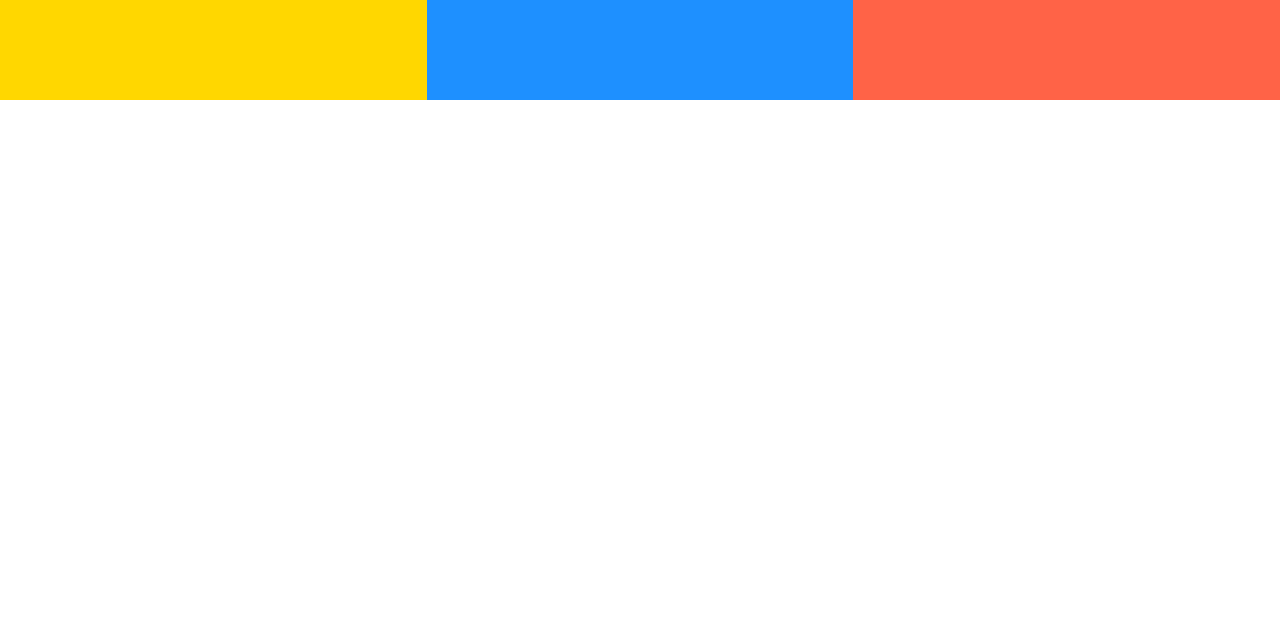
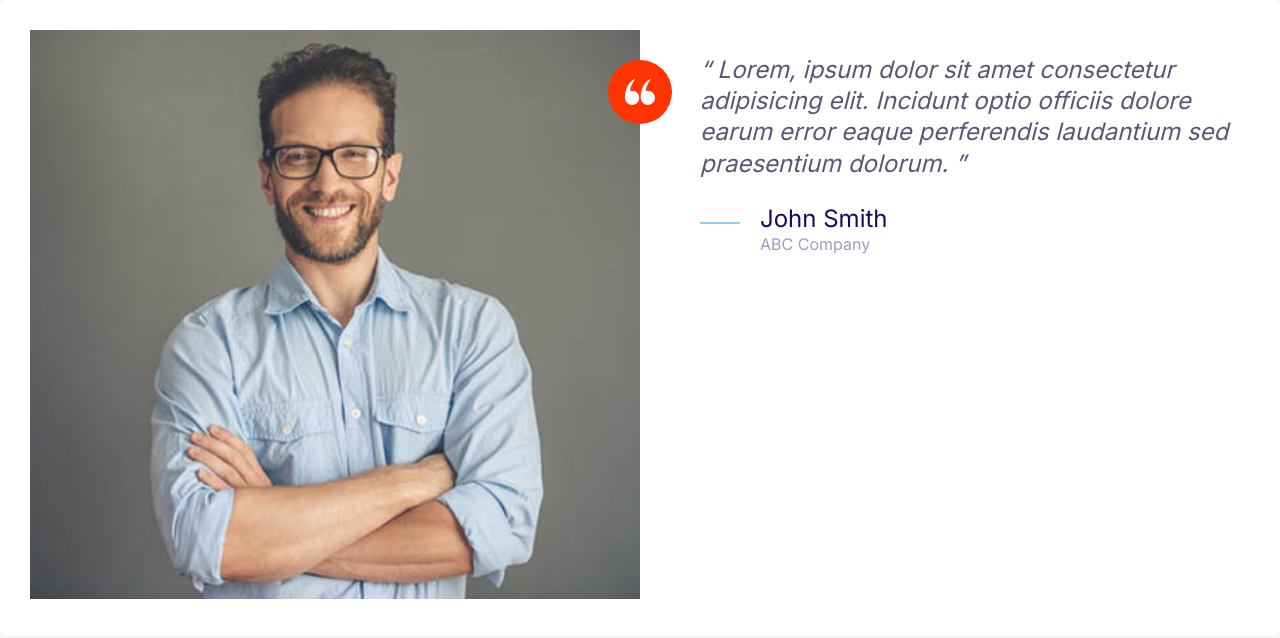
Before and after one commit to SaketKothari/cloudify, a plain HTML site: page index.html in a window 1280 px wide. Drawn offline with Linux system fonts and the light colour scheme.

Commit message:
Implemented Testimonial Component

```diff
--- a/css/styles.css
+++ b/css/styles.css
@@ -164,6 +164,7 @@ a {
   height: 40px;
 }
 
+/* Using this in testimonial */
 .icon--small {
   width: 30px;
   height: 30px;
@@ -173,6 +174,7 @@ a {
   fill: var(--color-primary);
 }
 
+/* Using this in testimonial */
 .icon--white {
   fill: #fff;
 }
@@ -187,6 +189,7 @@ a {
   align-items: center;
 }
 
+/* Using this in testimonial */
 .icon-container--accent {
   background: var(--color-accent);
 }
@@ -489,3 +492,39 @@ a {
     grid-template-columns: repeat(3, 1fr);
   }
 }
+
+/* Testimonials */
+.testimonial {
+  padding: 3rem;
+}
+
+.testimonial__image {
+  position: relative;
+  margin: 0 3rem;
+}
+
+.testimonial__image > img {
+  width: 100%;
+}
+
+.testimonial__image > .icon-container {
+  position: absolute;
+  top: 3rem;
+  right: -32px;
+}
+
+@media screen and (min-width: 768px) {
+  .testimonial__image {
+    margin: 0;
+  }
+
+  .testimonial .quote,
+  .testimonial .quote__author {
+    font-size: 2.4rem;
+  }
+
+  .testimonial .quote {
+    margin-left: 6rem;
+    margin-right: 0;
+  }
+}
--- a/index.html
+++ b/index.html
@@ -14,10 +14,37 @@
     <link rel="stylesheet" href="css/styles.css" />
   </head>
   <body>
-    <div class="grid grid--1x3">
-      <div style="height: 100px; background: gold"></div>
-      <div style="height: 100px; background: dodgerblue"></div>
-      <div style="height: 100px; background: tomato"></div>
+    <div class="card testimonial">
+      <div class="grid grid--1x2">
+        <div class="testimonial__image">
+          <img src="images/testimonial.jpg" alt="A happy, smiling customer" />
+          <span class="icon-container icon-container--accent">
+            <svg class="icon icon--white icon--small">
+              <use xlink:href="images/sprite.svg#quotes"></use>
+            </svg>
+          </span>
+        </div>
+        <blockquote class="quote">
+          <p class="quote__text">
+            Lorem, ipsum dolor sit amet consectetur adipisicing elit. Incidunt
+            optio officiis dolore earum error eaque perferendis laudantium sed
+            praesentium dolorum.
+          </p>
+          <footer>
+            <div class="media">
+              <div class="media__image">
+                <svg class="icon icon--primary quote__line">
+                  <use xlink:href="images/sprite.svg#line"></use>
+                </svg>
+              </div>
+              <div class="media__body">
+                <h3 class="media__title quote__author">John Smith</h3>
+                <p class="quote__organization">ABC Company</p>
+              </div>
+            </div>
+          </footer>
+        </blockquote>
+      </div>
     </div>
   </body>
 </html>
```
Also changed, not shown: components/testimonials.html (added, +32 -0 lines), images/testimonial.jpg (added).
